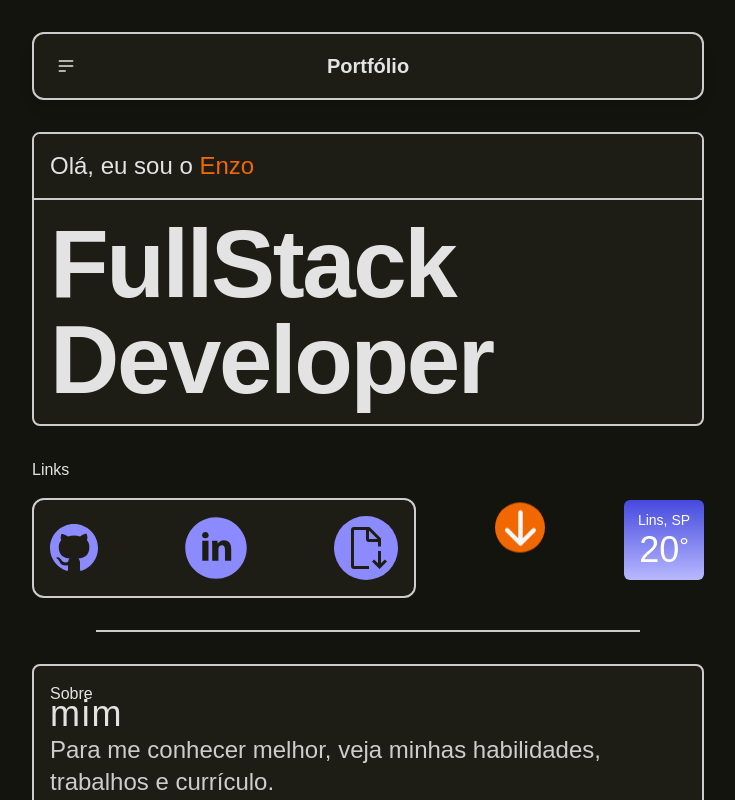
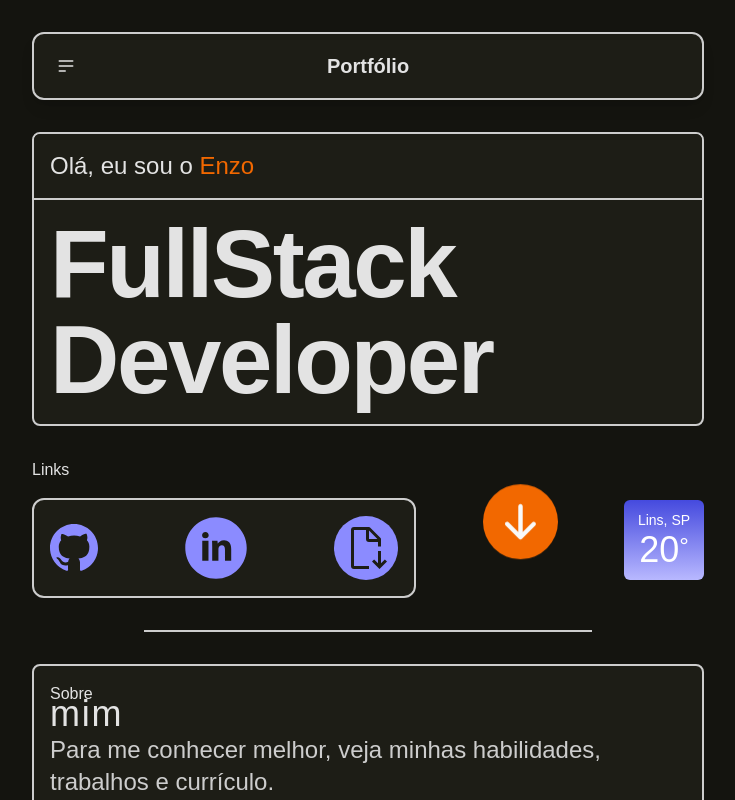
Before and after one commit to enzofagundz/portfolio, a Vue app: page / in a window 1280 px wide. Shown: the top 800 px of the page, without its empty margins (272-1007 px from the left). Built offline with nearby package versions, Linux system fonts and the light colour scheme.

Commit message:
adding md breakpoint

```diff
--- a/src/components/HeaderComponent.vue
+++ b/src/components/HeaderComponent.vue
@@ -36,6 +36,16 @@ span {
     @apply text-[#F26800]
 }
 
+@media (min-width: 768px) {
+    .banner-container {
+        @apply max-w-lg
+    }
+
+    h1 {
+        @apply text-7xl
+    }
+}
+
 @media (min-width: 1024px) {
     .banner-container {
         @apply max-w-2xl
--- a/src/components/LinksComponent.vue
+++ b/src/components/LinksComponent.vue
@@ -55,6 +55,18 @@ article {
     @apply flex flex-row items-center justify-between
 }
 
+@media (min-width: 768px) {
+    .icon-btn {
+        @apply w-[75px] h-[75px]
+    }
+
+    section {
+        @apply w-[300px]
+    }
+
+
+}
+
 @media (min-width: 1024px) {
     section {
         @apply w-[384px]
--- a/src/components/NavbarComponent.vue
+++ b/src/components/NavbarComponent.vue
@@ -42,6 +42,12 @@ nav {
     @apply max-w-sm mx-auto py-8
 }
 
+@media (min-width: 768px) {
+    nav {
+        @apply max-w-lg
+    }
+}
+
 @media (min-width: 1024px) {
     nav {
         @apply max-w-2xl
--- a/src/components/SkillsComponent.vue
+++ b/src/components/SkillsComponent.vue
@@ -62,6 +62,12 @@ span {
     @apply grid grid-cols-2 gap-4
 }
 
+@media (min-width: 768px) {
+    .skills-container {
+        @apply max-w-lg
+    }
+}
+
 @media (min-width: 1024px) {
     .skills-container {
         @apply max-w-2xl
--- a/src/views/CurriculumView.vue
+++ b/src/views/CurriculumView.vue
@@ -110,7 +110,7 @@ const informationStore = useInformationStore();
 
 <style scoped>
 section {
-  @apply mx-auto max-w-lg bg-[#1d1d16] p-4 rounded-xl border-2 border-[#cdcdcd]
+  @apply mx-auto max-w-sm bg-[#1d1d16] p-4 rounded-xl border-2 border-[#cdcdcd]
 }
 
 header {
@@ -165,4 +165,16 @@ footer > a {
 footer> a span {
   @apply mr-2
 }
+
+@media (min-width: 768px) {
+  section {
+    @apply max-w-lg
+  }
+}
+
+@media (min-width: 1024px) {
+  section {
+    @apply max-w-2xl
+  }
+}
 </style>
--- a/src/views/HomeView.vue
+++ b/src/views/HomeView.vue
@@ -35,7 +35,7 @@ section {
 }
 
 hr {
-  @apply border border-[#CDCDCD] mx-auto mt-6 w-[384px]
+  @apply border border-[#CDCDCD] mx-auto my-6 max-w-xs
 }
 
 .scroll-ball {
@@ -50,13 +50,23 @@ hr {
   @apply w-full flex flex-col items-center mt-8
 }
 
+@media (min-width: 768px) {
+  section {
+    @apply max-w-lg
+  }
+
+  hr {
+    @apply max-w-md
+  }
+}
+
 @media (min-width: 1024px) {
   section {
     @apply max-w-2xl mt-8
   }
 
   hr {
-    @apply w-[544px] mt-8
+    @apply w-[544px] my-8
   }
 }
 </style>
```
